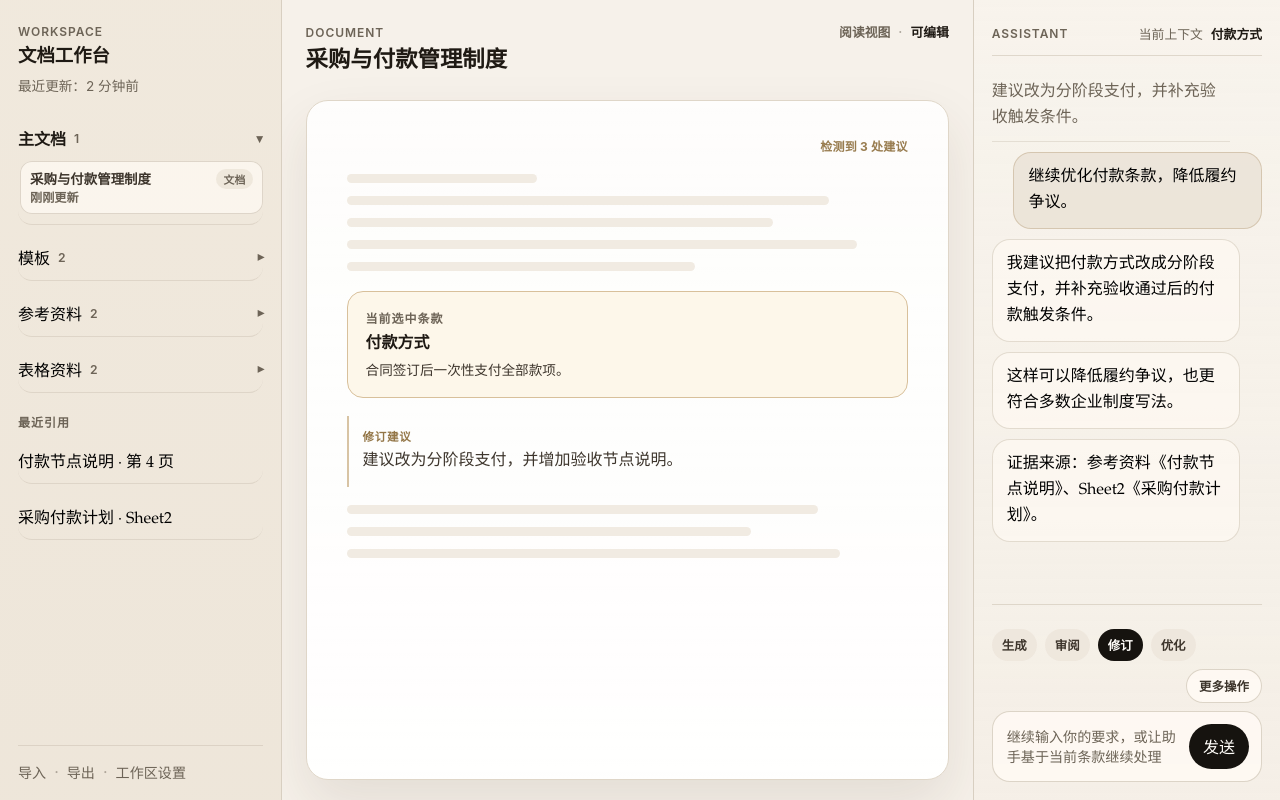
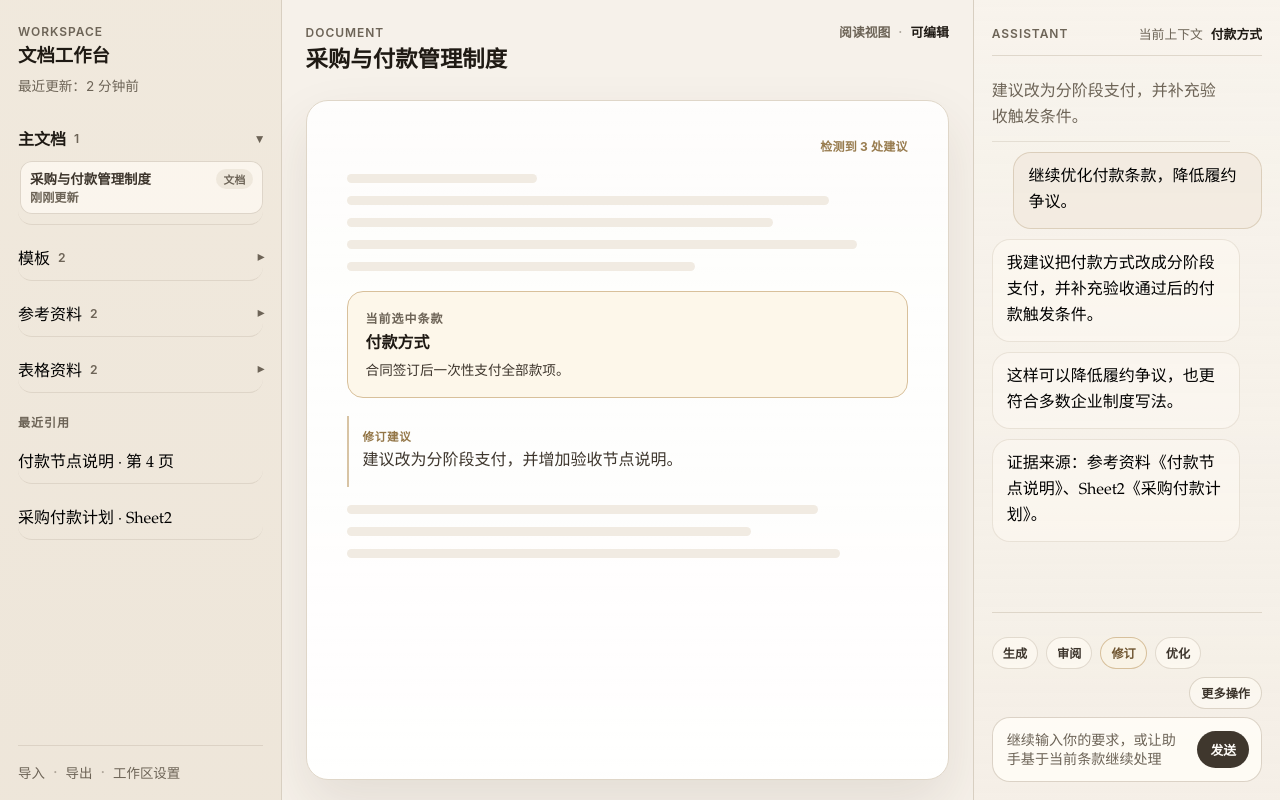
Before and after one commit to gandli/docx-reviewer, a React (Vite) app: page /workspace/1 in a window 1280 px wide. Built offline with nearby package versions, Linux system fonts and the light colour scheme.

Commit message:
style: tighten workspace visual polish

```diff
--- a/src/app/styles.css
+++ b/src/app/styles.css
@@ -241,7 +241,7 @@ textarea {
   background: transparent;
   color: var(--color-text-muted);
   font-family: "Inter", "Avenir Next", "Segoe UI", sans-serif;
-  font-size: 0.88rem;
+  font-size: 0.84rem;
   cursor: pointer;
 }
 
@@ -386,26 +386,28 @@ textarea {
 }
 
 .suggested-action {
-  padding: 7px 10px;
+  padding: 6px 10px;
+  border: 1px solid rgba(216, 207, 193, 0.74);
   border-radius: 999px;
-  background: rgba(236, 228, 216, 0.72);
+  background: rgba(255, 251, 244, 0.58);
   color: var(--color-text-secondary);
   font-family: "Inter", "Avenir Next", "Segoe UI", sans-serif;
-  font-size: 0.78rem;
+  font-size: 0.76rem;
   font-weight: 600;
 }
 
 .suggested-action.is-active {
-  background: var(--color-ink-strong);
-  color: #fffdf9;
+  border-color: rgba(181, 142, 83, 0.5);
+  background: rgba(250, 243, 229, 0.92);
+  color: #6f5530;
 }
 
 .assistant-card {
   max-width: 92%;
   padding: 12px 14px;
-  border: 1px solid rgba(216, 207, 193, 0.7);
+  border: 1px solid rgba(216, 207, 193, 0.52);
   border-radius: 18px;
-  background: rgba(255, 251, 244, 0.62);
+  background: rgba(255, 251, 244, 0.46);
   line-height: 1.6;
 }
 
@@ -426,8 +428,8 @@ textarea {
 
 .assistant-card--user {
   justify-self: end;
-  background: rgba(236, 228, 216, 0.9);
-  border-color: rgba(210, 194, 171, 0.88);
+  background: rgba(241, 233, 222, 0.78);
+  border-color: rgba(210, 194, 171, 0.7);
 }
 
 .assistant-floating-tools {
@@ -437,13 +439,13 @@ textarea {
 
 .assistant-tools-trigger {
   margin-left: auto;
-  padding: 7px 12px;
+  padding: 6px 11px;
   border: 1px solid rgba(216, 207, 193, 0.88);
   border-radius: 999px;
-  background: rgba(255, 251, 244, 0.82);
+  background: rgba(255, 251, 244, 0.58);
   color: var(--color-text-secondary);
   font-family: "Inter", "Avenir Next", "Segoe UI", sans-serif;
-  font-size: 0.78rem;
+  font-size: 0.76rem;
   font-weight: 600;
   cursor: pointer;
 }
@@ -522,7 +524,7 @@ textarea {
   padding: 12px 12px 12px 14px;
   border: 1px solid rgba(216, 207, 193, 0.88);
   border-radius: 18px;
-  background: rgba(255, 251, 244, 0.82);
+  background: rgba(255, 252, 247, 0.9);
 }
 
 .chat-composer__placeholder {
@@ -534,11 +536,14 @@ textarea {
 }
 
 .chat-composer__send {
-  padding: 10px 14px;
+  padding: 9px 13px;
   border: none;
   border-radius: 999px;
-  background: var(--color-ink-strong);
+  background: rgba(47, 38, 29, 0.92);
   color: #fffdf9;
+  font-family: "Inter", "Avenir Next", "Segoe UI", sans-serif;
+  font-size: 0.8rem;
+  font-weight: 600;
 }
 
 .workspace-sidebar,
```
